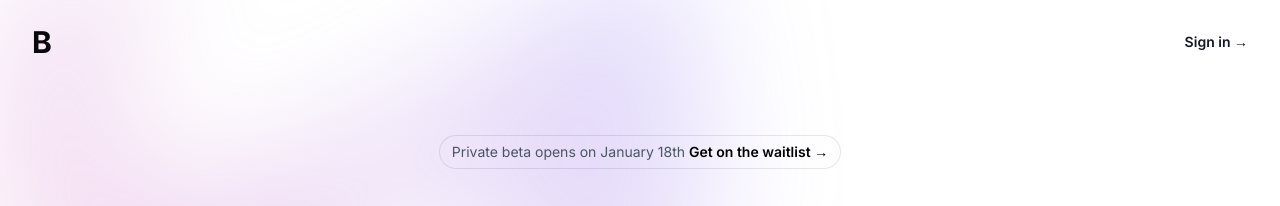
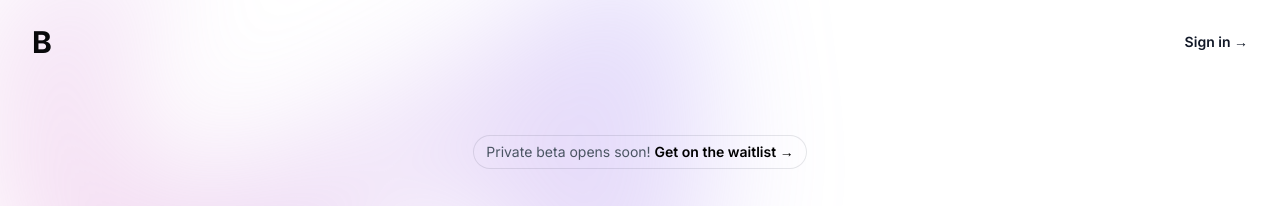
Before and after one commit to BeBalanced/Webapp, a Next.js app: page /welcome in a window 1280 px wide. Shown: the top 206 px of the page. Built offline with nearby package versions, Linux system fonts and the light colour scheme.

Commit message:
change beta data

```diff
--- a/src/app/welcome/page.tsx
+++ b/src/app/welcome/page.tsx
@@ -39,7 +39,7 @@ export default function Welcome() {
         <div className="mx-auto max-w-2xl py-12">
           <div className="mb-8 flex justify-center">
             <div className="relative rounded-full px-3 py-1 text-sm leading-6 text-gray-600 ring-1 ring-gray-900/10 hover:ring-gray-900/20">
-              Private beta opens on January 18th{" "}
+              Private beta opens soon!{" "}
               <Link
                 href="/welcome/join-waitlist"
                 className="font-semibold text-black"
```
